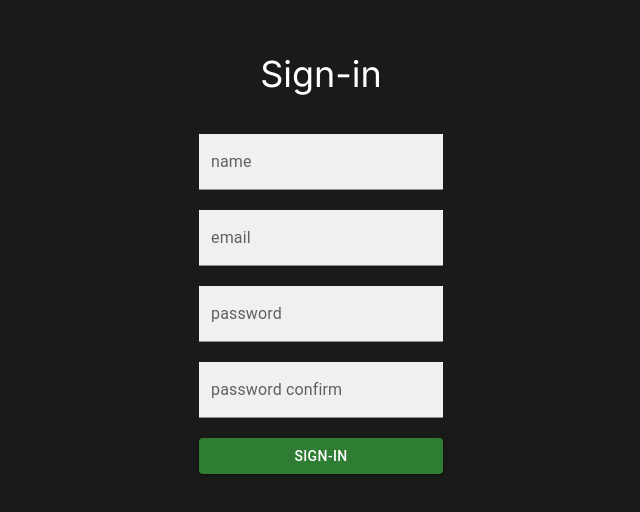
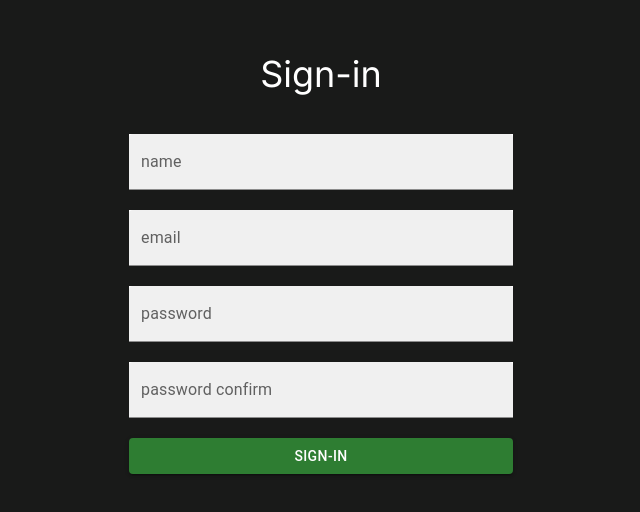
Before and after one commit to weldson01/indie-game-store, a Next.js app: page /sign-in in a window 1280 px wide. Shown: the part 136-648 px from the top of the page, without its empty margins (319-959 px from the left). Built offline with nearby package versions, Linux system fonts and the light colour scheme.

Commit message:
fix: bug inputs width

```diff
--- a/src/app/(public)/login/page.tsx
+++ b/src/app/(public)/login/page.tsx
@@ -56,8 +56,10 @@ export default function Login() {
                     <input type="text"
                         {...register("email", { required: true, deps: "email" })}
                         aria-invalid={errors?.email ? "true" : "false"}
-                        className="pl-2 h-10"
-                        placeholder="Email" />
+                        className="text-primary pl-2 h-10"
+                        placeholder="Email"
+
+                        />
 
                 </div>
 
@@ -67,7 +69,7 @@ export default function Login() {
                     <input type="password"
                         {...register("password", { required: true, deps: "password" })}
                         aria-invalid={errors?.email ? "true" : "false"}
-                        className="pl-2 h-10"
+                        className="text-primary pl-2 h-10"
                         placeholder="Password" />
                 </div>
 
--- a/src/app/(public)/sign-in/page.tsx
+++ b/src/app/(public)/sign-in/page.tsx
@@ -50,21 +50,21 @@ export default function SignIn() {
                 </Alert>
             }
             <h1 className="text-4xl pb-10">Sign-in</h1>
-            <form onSubmit={handleSubmit(submitHandle)} className="flex flex-col items-center gap-5">
-                <TextField variant="filled" color="primary" label="name" className="bg-whiteColor min-w-96" error={errors.name ? true : false}
+            <form onSubmit={handleSubmit(submitHandle)} className="flex flex-col items-center min-w-96 gap-5">
+                <TextField variant="filled" color="primary" label="name" className="bg-whiteColor w-full" error={errors.name ? true : false}
                     helperText={errors.name?.message}
                     {...register("name")}
                 >
                     <Input color="primary" />
                 </TextField>
 
-                <TextField variant="filled" color="primary" label="email" className="bg-whiteColor min-w-96" type="email" error={errors.email ? true : false}
+                <TextField variant="filled" color="primary" label="email" className="bg-whiteColor w-full" type="email" error={errors.email ? true : false}
                     helperText={errors.email?.message}
                     {...register("email")}>
                     <Input color="primary" />
                 </TextField>
 
-                <TextField variant="filled" color="primary" label="password" className="bg-whiteColor min-w-96" type="password"
+                <TextField variant="filled" color="primary" label="password" className="bg-whiteColor w-full" type="password"
                     error={errors.password ? true : false}
                     helperText={errors.password?.message}
                     {...register("password")}
@@ -72,7 +72,7 @@ export default function SignIn() {
                     <Input color="primary" />
                 </TextField>
 
-                <TextField variant="filled" color="primary" label="password confirm" className="bg-whiteColor min-w-96" type="password"
+                <TextField variant="filled" color="primary" label="password confirm" className="bg-whiteColor w-full" type="password"
                     error={errors.confirmPassword ? true : false}
                     helperText={errors.confirmPassword?.message}
                     {...register("confirmPassword")} >
--- a/src/components/layout/header/Header.tsx
+++ b/src/components/layout/header/Header.tsx
@@ -26,7 +26,7 @@ export default function Header() {
         <ul className="gap-16 ml-20">
             {menuLinks.map(links => <li key={links.href}><Link href={links.href}>{links.title}</Link></li>)}
         </ul>
-        <ul className="gap-8">
+        <ul className="flex gap-8">
             <li>
                 <Link href="/"><Chat size={32} color="#ffffff" /></Link>
             </li>
```
